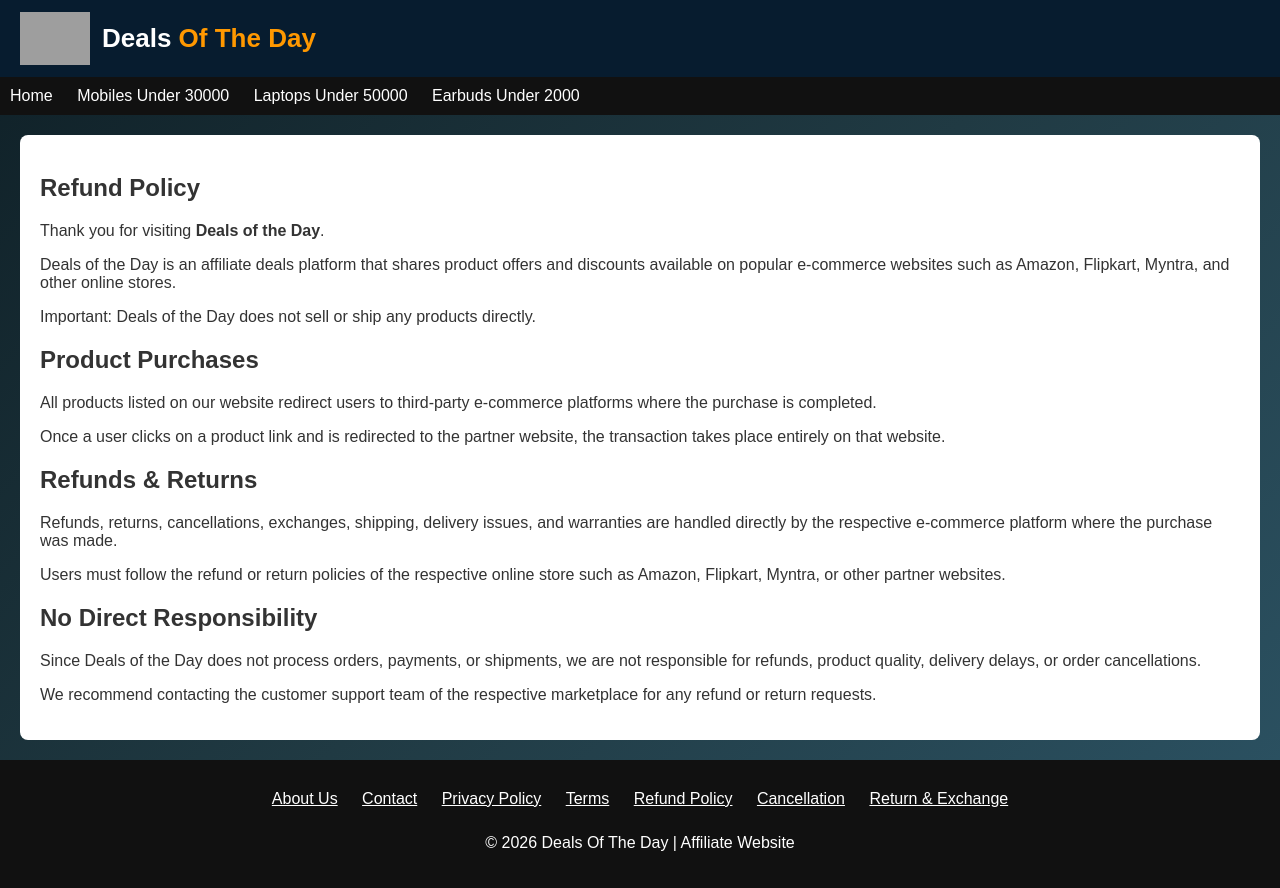
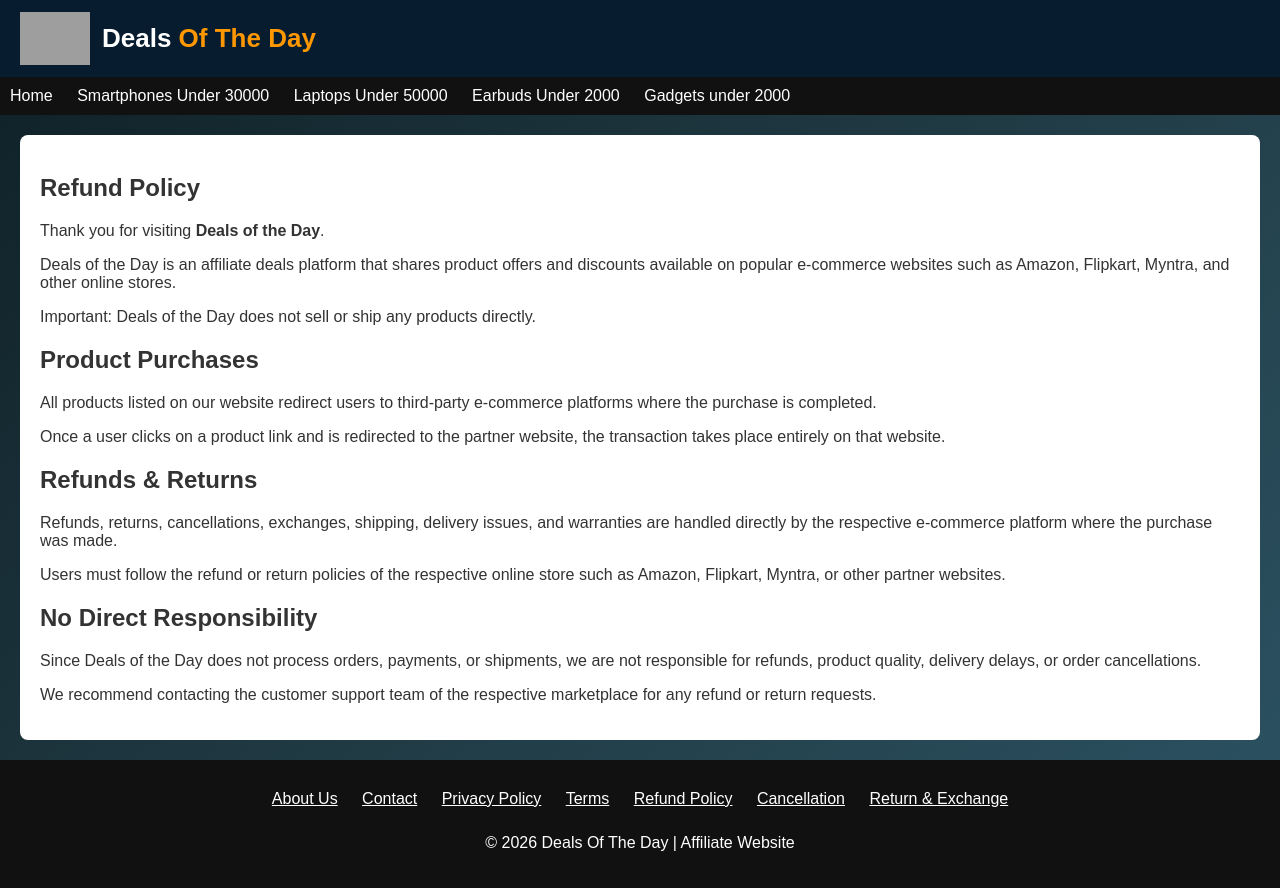
Before and after one commit to rkadu04-gif/dealssite, a plain HTML site: page refund-policy.html in a window 1280 px wide. Drawn offline with Linux system fonts and the light colour scheme; grey boxes are pictures that could not be loaded.

Commit message:
Update refund-policy.html

```diff
--- a/refund-policy.html
+++ b/refund-policy.html
@@ -44,9 +44,10 @@
 </header>
 <nav class="navbar">
 <a href="index.html">Home</a>
-<a href="mobiles-under-30000.html">Mobiles Under 30000</a>
+<a href="mobiles-under-30000.html">Smartphones Under 30000</a>
 <a href="laptops-under-50000.html">Laptops Under 50000</a>
 <a href="earbuds-under-2000.html">Earbuds Under 2000</a>
+<a href="gadgets-under-2000.html"> Gadgets under 2000</a>
 </nav>
 
 <section class="container">
```
